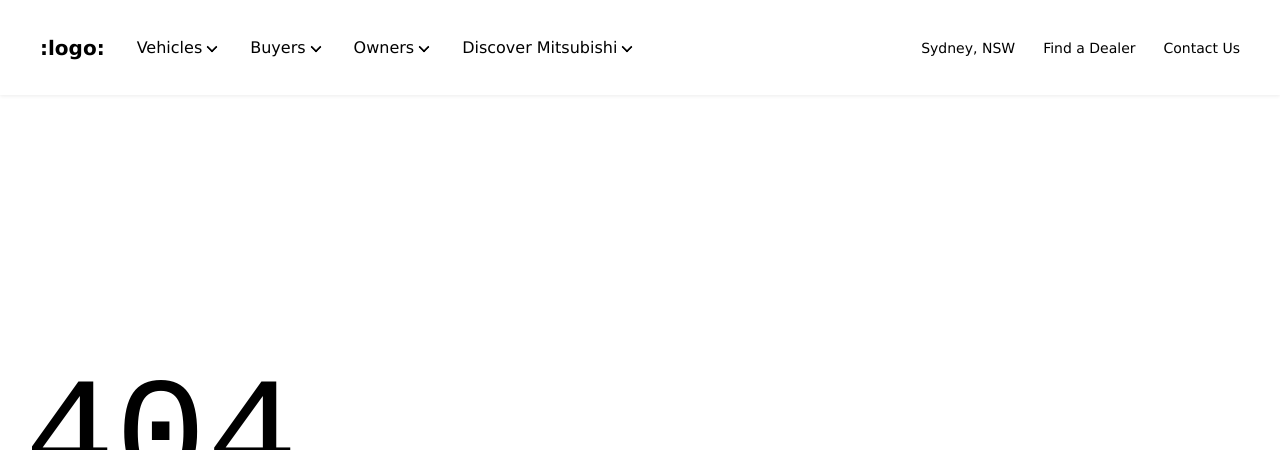
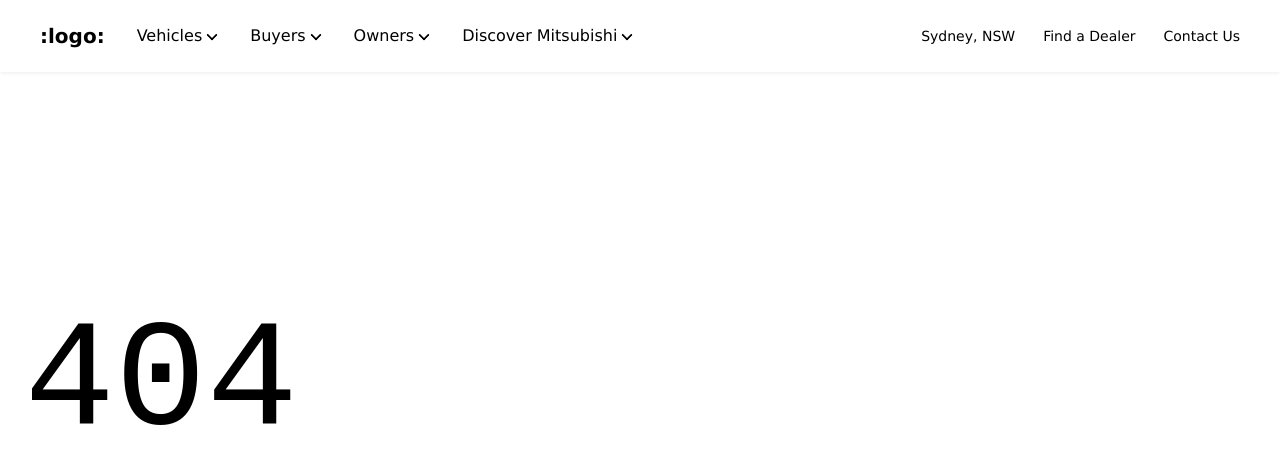
Before and after one commit to jazhou-adobe/eds-mitsubishi-motors, a website: page 404.html in a window 1280 px wide. Shown: the top 450 px of the page. Drawn offline with Linux system fonts and the light colour scheme; files whose address does not match are found by name.

Commit message:
fix: remove white gaps around hero (nav height + section margins)
Two sources of the white gaps the source page doesn't have:
1. --nav-height was 189px (brand extractor measured the source's full
header wrapper incl. the top placeholder bar), so the header box was
~135px taller than its ~56px nav content, leaving a white band
between the nav and the hero. Set --nav-height to 72px and aligned
the header block's desktop height to var(--nav-height) (was a
hardcoded 95px), padding 8px 40px.
2. The boilerplate main > .section { margin: 40px 0 } added a 40px gap
below the hero (and above the quicklinks bar). Zeroed section
margins/padding on .hero-container and .quicklinks-container so the
hero is full-bleed and the quicklinks bar sits flush on it, matching
the source.

```diff
--- a/blocks/header/header.css
+++ b/blocks/header/header.css
@@ -43,10 +43,10 @@
     align-items: center;
     gap: 0;
     max-width: 1728px;
-    padding: 16px 40px;
+    padding: 8px 40px;
     min-height: 0;
     overflow: visible;
-    height: 95px;
+    height: var(--nav-height);
   }
 }
 
--- a/styles/brand.css
+++ b/styles/brand.css
@@ -6,7 +6,7 @@
   --link-color: rgb(0, 0, 0);
   --link-hover-color: rgb(0, 0, 0);
   --section-padding: 0px;
-  --nav-height: 189px;
+  --nav-height: 72px;
 }
 
 html, body { overflow: auto !important; }
--- a/styles/styles.css
+++ b/styles/styles.css
@@ -38,7 +38,7 @@
   --heading-font-size-xs: 22px;
 
   /* nav height */
-  --nav-height: 189px;
+  --nav-height: 72px;
 }
 
 main .button-container { display: inline; }
```
Also changed, not shown: blocks/hero/hero.css (+7 -0 lines), blocks/quicklinks/quicklinks.css (+7 -0 lines).
